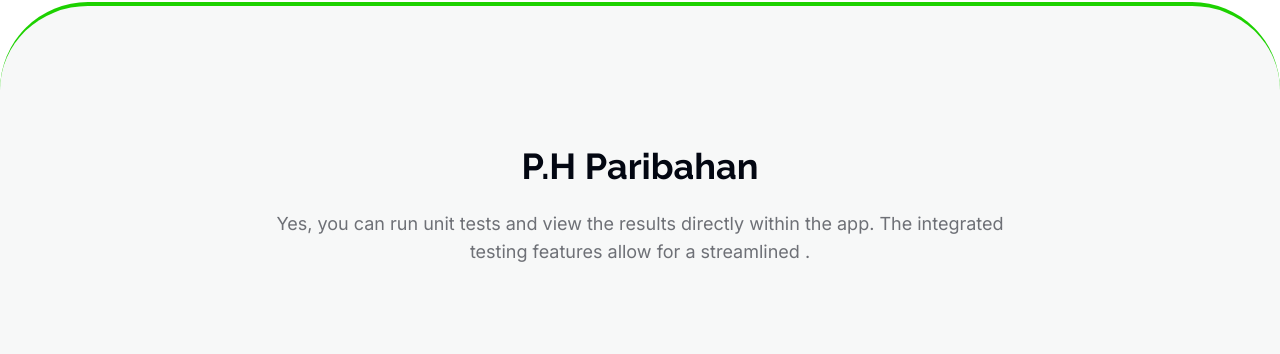
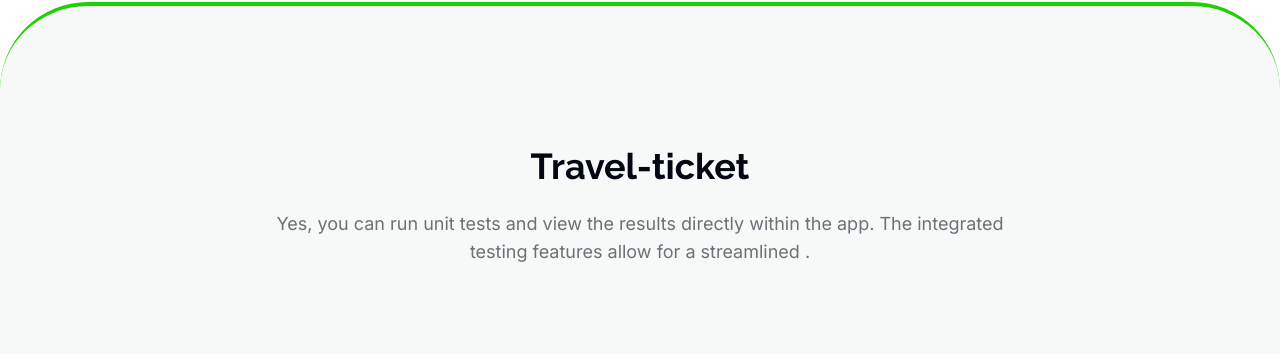
Before and after one commit to ahfahim5/Travel-tickets, a plain HTML site: page index.html in a window 1280 px wide. Shown: the part 1492-1846 px from the top of the page. Drawn offline with nearby package versions, Linux system fonts and the light colour scheme.

Commit message:
final touches done-2

```diff
--- a/index.html
+++ b/index.html
@@ -136,7 +136,7 @@
         <section id="travel-section" class="mt-8 lg:mt-36  lg:border-t-4 border-[#1DD100] rounded-[88px] pt-[50px] lg:pt-[120px] bg-[#F7F8F8]">
             <div class="section">
                 <div class="text-center mt-5 space-y-6">
-                    <h1 class="text-4xl font-bold text-[#030712] font-raleway">P.H Paribahan</h1>
+                    <h1 class="text-4xl font-bold text-[#030712] font-raleway">Travel-ticket</h1>
                     <p class="text-lg text-[#03071290] font-inter">Yes, you can run unit tests and view the results directly within the app. The integrated <br>testing features allow for a streamlined .</p>
                 </div>
 
```
